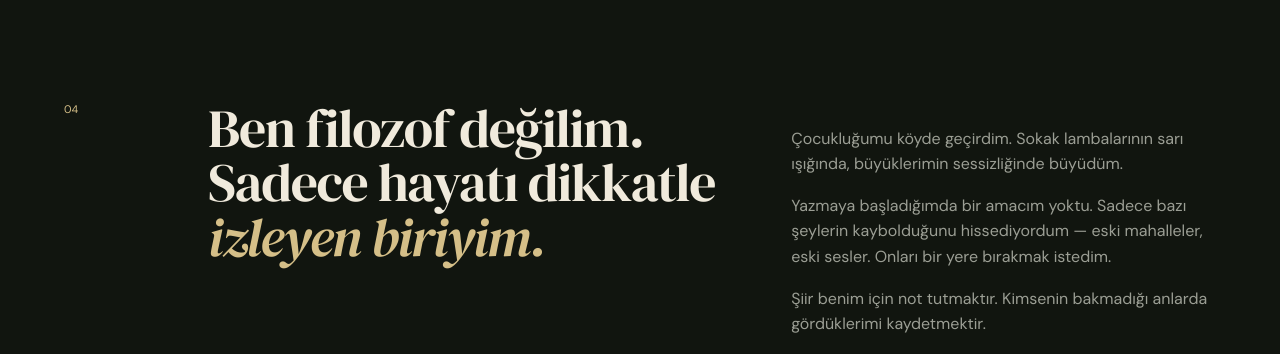
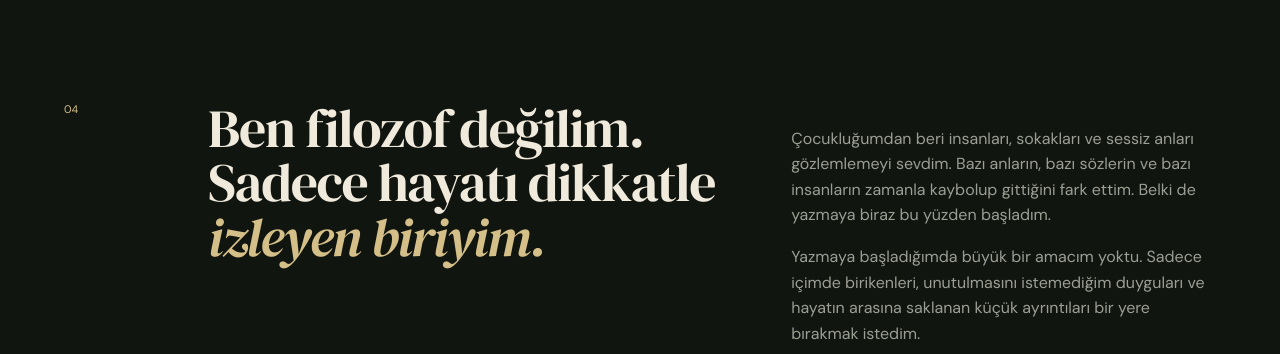
Before and after one commit to xmehmetsongurx/ciftlikfilozofu, a plain HTML site: page index.html in a window 1280 px wide. Shown: the part 4330-4684 px from the top of the page. Drawn offline with nearby package versions, Linux system fonts and the light colour scheme; no server answers.

Commit message:
Update index.html

```diff
--- a/index.html
+++ b/index.html
@@ -162,9 +162,9 @@
         <p><em>izleyen biriyim.</em></p>
       </div>
       <div class="about-copy reveal">
-        <p>Çocukluğumu köyde geçirdim. Sokak lambalarının sarı ışığında, büyüklerimin sessizliğinde büyüdüm.</p>
-        <p>Yazmaya başladığımda bir amacım yoktu. Sadece bazı şeylerin kaybolduğunu hissediyordum — eski mahalleler, eski sesler. Onları bir yere bırakmak istedim.</p>
-        <p>Şiir benim için not tutmaktır. Kimsenin bakmadığı anlarda gördüklerimi kaydetmektir.</p>
+        <p>Çocukluğumdan beri insanları, sokakları ve sessiz anları gözlemlemeyi sevdim. Bazı anların, bazı sözlerin ve bazı insanların zamanla kaybolup gittiğini fark ettim. Belki de yazmaya biraz bu yüzden başladım.</p>
+        <p>Yazmaya başladığımda büyük bir amacım yoktu. Sadece içimde birikenleri, unutulmasını istemediğim duyguları ve hayatın arasına saklanan küçük ayrıntıları bir yere bırakmak istedim.</p>
+        <p>Şiir benim için biraz hatırlamak, biraz anlamaya çalışmak, biraz da söyleyemediklerimi kelimelere emanet etmektir.</p>
         <div class="signature">Çiftlik Filozofu</div>
       </div>
     </section>
```
